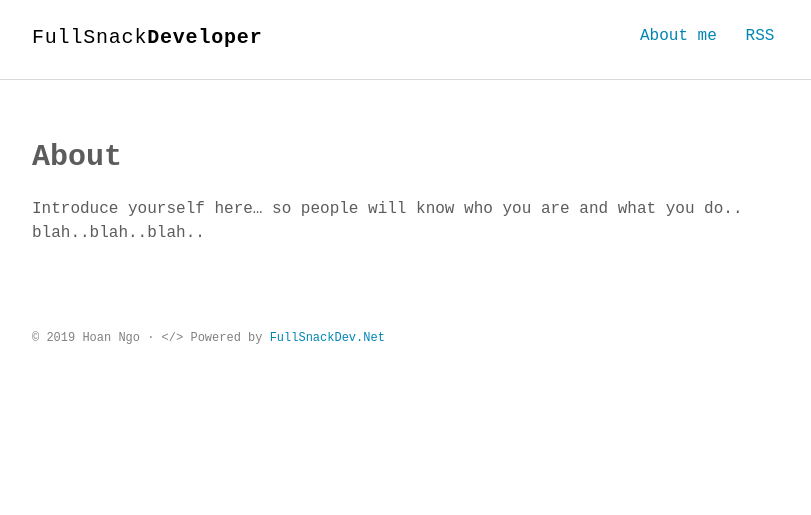
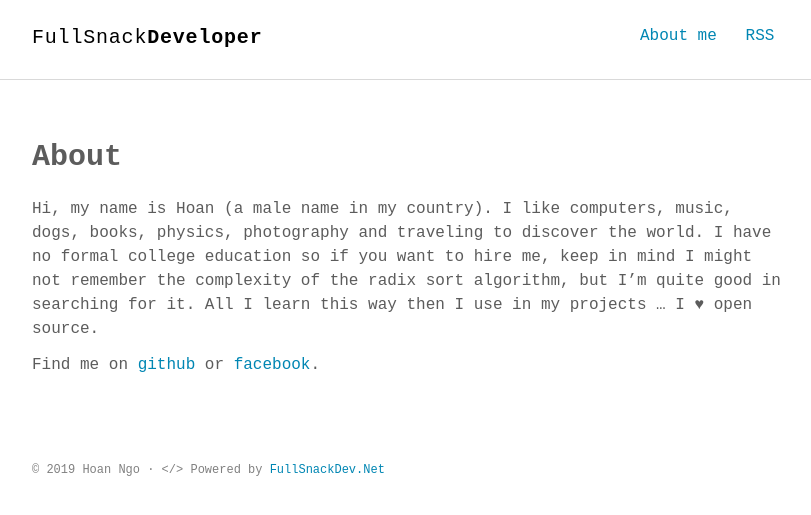
Before and after one commit to hoanngothanh/hoanngothanh.github.io, a Jekyll site: the page built from about.md, in a window 1280 px wide. Shown: the top 515 px of the page, without its empty margins (232-1043 px from the left). Built offline with Jekyll 4.4.1, drawn with Linux system fonts in a browser that asks for light colours; some web fonts are replaced.

Commit message:
update about me

```diff
--- a/_config.yml
+++ b/_config.yml
@@ -2,7 +2,7 @@
 title_left    : "FullSnack"
 title_right   : "Developer" # default: ""
 description   : "Technical writing blog."
-keywords      : "Jekyll, theme, free, download, SEO, blog, web, minimalist, thinkspace"
+keywords      : "Android, developer, Hanoi, Vietnam, coder, blog, lifestyle, minimalist, technology"
 # the base hostname & protocol for your site, e.g. http://example.com
 baseurl       : "" # apply repo name like "/myproject" if used under gh-pages branch, else (under master branch) just leave empty/blank
 url: "https://fullsnackdev.net"
--- a/about.md
+++ b/about.md
@@ -4,4 +4,6 @@ title: About
 permalink: /about/
 ---
 
-Introduce yourself here... so people will know who you are and what you do.. blah..blah..blah..
+Hi, my name is Hoan (a male name in my country). I like computers, music, dogs, books, physics, photography and traveling to discover the world. I have no formal college education so if you want to hire me, keep in mind I might not remember the complexity of the radix sort algorithm, but I’m quite good in searching for it. All I learn this way then I use in my projects … I ♥ open source.
+
+ Find me on [github](https://github.com/hoanngothanh) or [facebook](https://www.facebook.com/ngothanhhoan).
```
